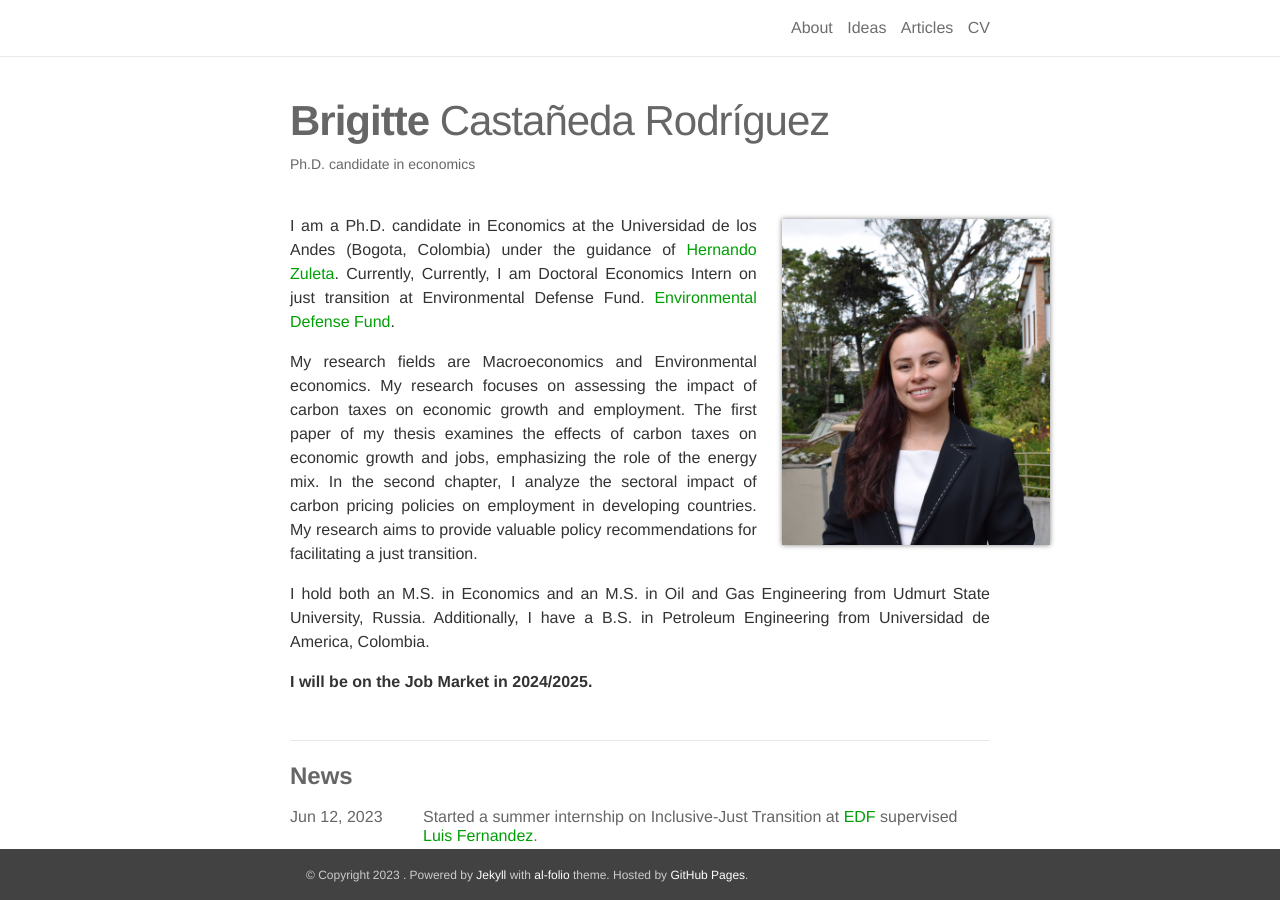
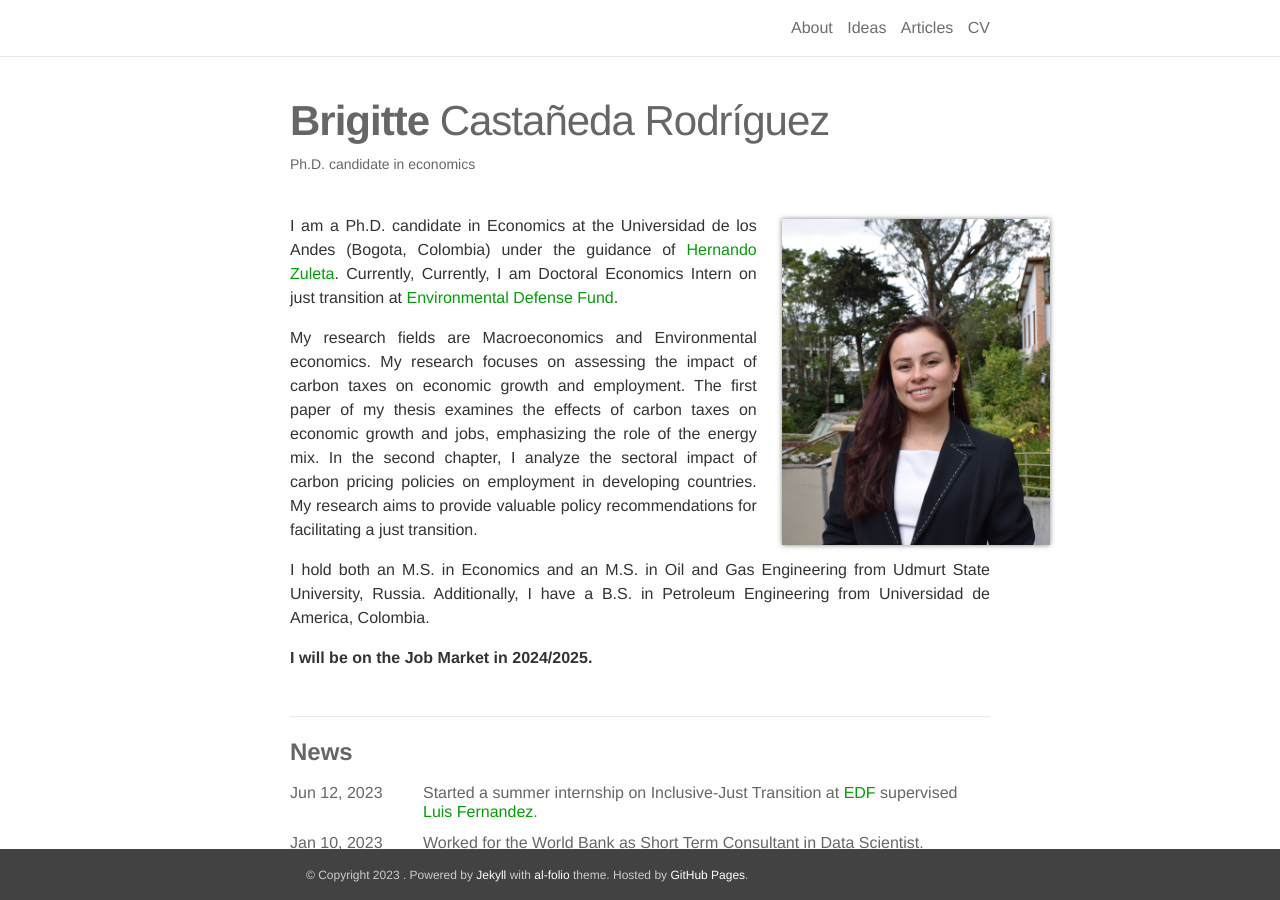
Before and after one commit to polanco-jaime/polanco-jaime.github.io, a Jekyll site: the page built from _pages/about.md, in a window 1280 px wide and 900 px high. Built offline with Jekyll 4.4.1, drawn with Linux system fonts in a browser that asks for light colours; nearby versions of some CDN libraries; some web fonts are replaced; comment, search, counter and statistics services are not loaded.

Commit message:
Updated website with about

```diff
--- a/_pages/about.md
+++ b/_pages/about.md
@@ -12,7 +12,7 @@
 news: true
 social: true
 ---
-I am a Ph.D. candidate in Economics at the Universidad de los Andes (Bogota, Colombia) under the guidance of [Hernando Zuleta](https://scholar.google.com/citations?user=CgFQtFIAAAAJ&hl=en). Currently, Currently, I am Doctoral Economics Intern on just transition at Environmental Defense Fund. [Environmental Defense Fund](https://www.edf.org/).
+I am a Ph.D. candidate in Economics at the Universidad de los Andes (Bogota, Colombia) under the guidance of [Hernando Zuleta](https://scholar.google.com/citations?user=CgFQtFIAAAAJ&hl=en). Currently, Currently, I am Doctoral Economics Intern on just transition at [Environmental Defense Fund](https://www.edf.org/).
 {: .text-justify}
 
 My research fields are Macroeconomics and Environmental economics. My research focuses on assessing the impact of carbon taxes on economic growth and employment. The first paper of my thesis examines the effects of carbon taxes on economic growth and jobs, emphasizing the role of the energy mix. In the second chapter, I analyze the sectoral impact of carbon pricing policies on employment in developing countries. My research aims to provide valuable policy recommendations for facilitating a just transition.
```
